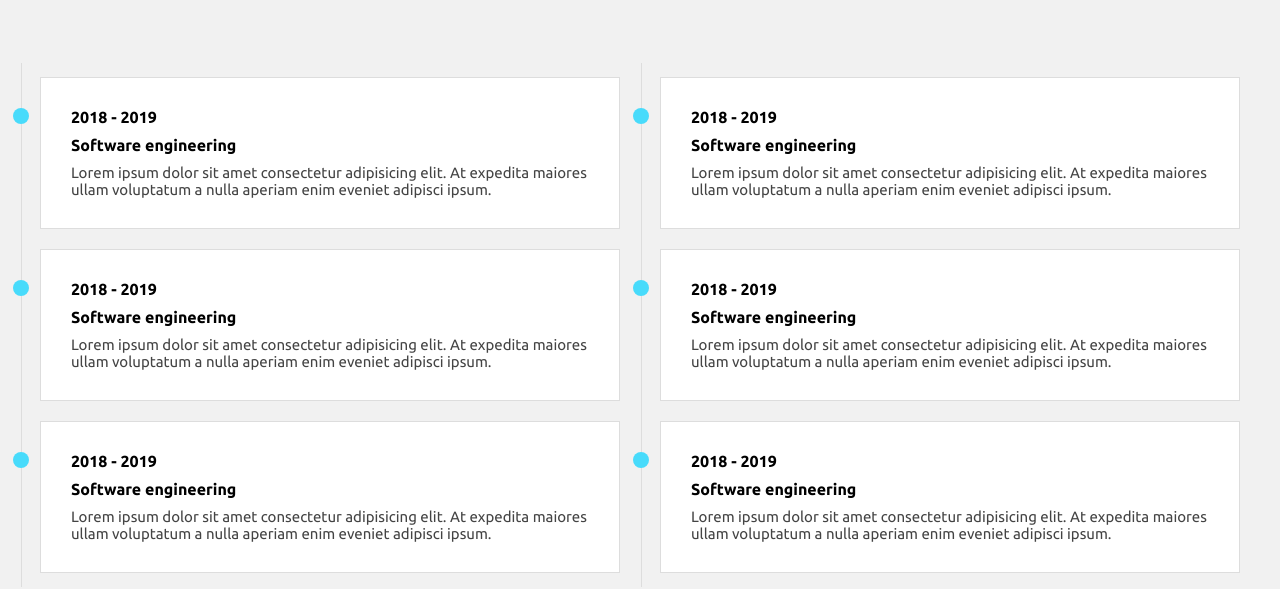
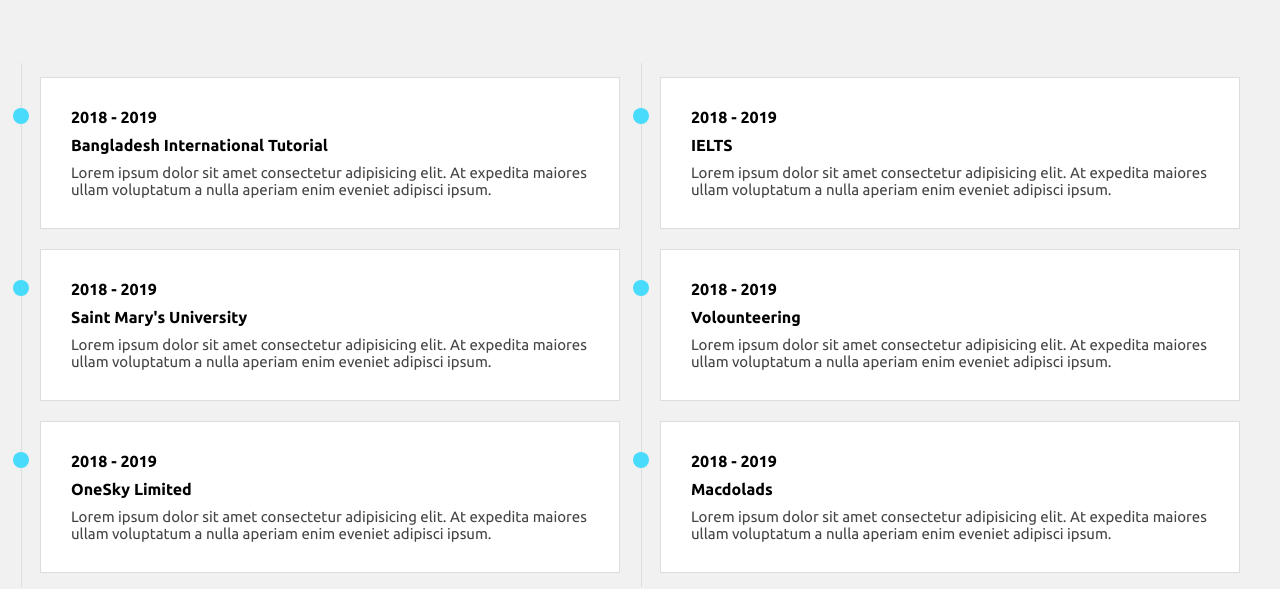
Before and after one commit to TaskilMahmud/Portfolio, a plain HTML site: page index.html in a window 1280 px wide. Shown: the part 2480-3069 px from the top of the page. Drawn offline with nearby package versions, Linux system fonts and the light colour scheme.

Commit message:
Update index.html

```diff
--- a/index.html
+++ b/index.html
@@ -166,37 +166,37 @@
       <div class="time-line">
         <div class="block">
           <h4>2018 - 2019</h4>
-          <h3>Software engineering</h3>
+          <h3>Bangladesh International Tutorial</h3>
           <p>Lorem ipsum dolor sit amet consectetur adipisicing elit. At expedita maiores ullam voluptatum a nulla aperiam enim eveniet adipisci ipsum.</p>
         </div>
 
         <div class="block">
           <h4>2018 - 2019</h4>
-          <h3>Software engineering</h3>
+          <h3>IELTS</h3>
           <p>Lorem ipsum dolor sit amet consectetur adipisicing elit. At expedita maiores ullam voluptatum a nulla aperiam enim eveniet adipisci ipsum.</p>
         </div>
 
         <div class="block">
           <h4>2018 - 2019</h4>
-          <h3>Software engineering</h3>
+          <h3>Saint Mary's University</h3>
           <p>Lorem ipsum dolor sit amet consectetur adipisicing elit. At expedita maiores ullam voluptatum a nulla aperiam enim eveniet adipisci ipsum.</p>
         </div>
 
         <div class="block">
           <h4>2018 - 2019</h4>
-          <h3>Software engineering</h3>
+          <h3>Volounteering</h3>
           <p>Lorem ipsum dolor sit amet consectetur adipisicing elit. At expedita maiores ullam voluptatum a nulla aperiam enim eveniet adipisci ipsum.</p>
         </div>
 
         <div class="block">
           <h4>2018 - 2019</h4>
-          <h3>Software engineering</h3>
+          <h3>OneSky Limited</h3>
           <p>Lorem ipsum dolor sit amet consectetur adipisicing elit. At expedita maiores ullam voluptatum a nulla aperiam enim eveniet adipisci ipsum.</p>
         </div>
 
         <div class="block">
           <h4>2018 - 2019</h4>
-          <h3>Software engineering</h3>
+          <h3>Macdolads</h3>
           <p>Lorem ipsum dolor sit amet consectetur adipisicing elit. At expedita maiores ullam voluptatum a nulla aperiam enim eveniet adipisci ipsum.</p>
         </div>
       </div>
```
